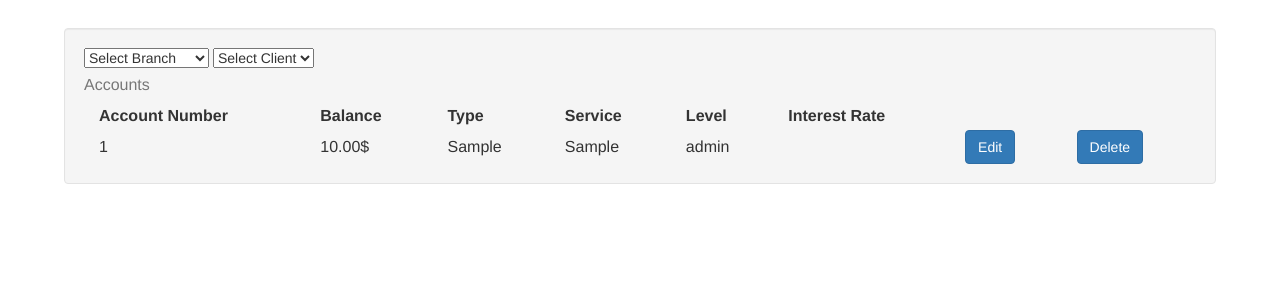
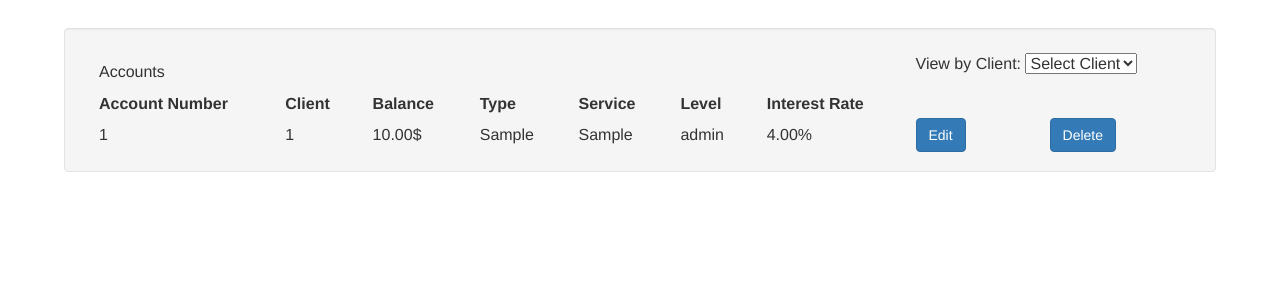
Before and after one commit to RemusCM/COMP353-MainProject, a PHP site: page /manage_accounts in a window 1280 px wide. Shown: the part 52-352 px from the top of the page. Run offline with PHP 8.4, Linux system fonts and the light colour scheme; tables that the repository leaves empty hold one stand-in row (values such as "Sample post"); data that the repository does not hold is empty.

Commit message:
View client accounts list in admin, filter by client; update account

```diff
--- a/views/manage_accounts.php
+++ b/views/manage_accounts.php
@@ -5,8 +5,12 @@ if (isset($manageAccounts)) {
     $accounts = $manageAccounts->fetchAccounts();
 }
 
-function setSession() {
+if (isset($_POST['clientSelection'])) {
+    $accounts = array_filter($accounts, "selectedClientAccount");
+}
 
+function selectedClientAccount($accounts) {
+    return ($accounts->client_id == $_POST['clientSelection']);
 }
 
 ?>
@@ -19,27 +23,33 @@ function setSession() {
         td, th { padding:5px 15px 0 15px; }
     </style>
 </head>
-<html>
+<body>
 <div class="col-md-12 well" style="position:absolute; top:10%; left:5%; width:90%;">
-
-    <select id="branchSelection" class="branch" name="branch" required>
-        <option value='' disabled selected>Select Branch</option>
-        <?php foreach($branches as $b) { ?>
-            <option value="<?php echo $b->branch_id ?>"><?php echo $b->area?>, <?php echo $b->city?></option>
-        <?php }?>
-    </select>
-
-    <select id="clientSelection" class="client" name="client" required>
-        <option value='' disabled selected>Select Client</option>
-        <?php foreach($clients as $c) { ?>
-            <option value="<?php echo $c->client_id ?>"><?php echo $c->client_id?></option>
-        <?php }?>
-    </select>
-
     <table width="100%">
-        <caption>Accounts</caption>
+        <tr>
+            <td colspan="7">Accounts</td>
+            <td colspan="2">
+                <form action="manage_accounts.php" method="POST">
+                    View by Client:
+                    <select id="clientSelection" class="client" name="clientSelection" onchange="submit()" required>
+                        <option value='' disabled selected>
+                            <?php
+                            if(isset($_POST['clientSelection'])){
+                                echo $_POST['clientSelection'];
+                            } else {
+                                ?>
+                                Select Client
+                            <?php } ?>
+                        </option>
+                        <?php foreach($clients as $c) { ?>
+                            <option value="<?php echo $c->client_id ?>"><?php echo $c->client_id?></option>
+                        <?php }?>
+                    </select>
+                </form>            </td>
+        </tr>
         <tr>
             <th>Account Number</th>
+            <th>Client</th>
             <th>Balance</th>
             <th>Type</th>
             <th>Service</th>
@@ -49,11 +59,12 @@ function setSession() {
         <?php foreach($accounts as $a) { ?>
             <tr>
                 <td><?php echo $a->account_number ?></td>
+                <td><?php echo $a->client_id?></td>
                 <td><?php echo $a->balance ?>$</td>
                 <td><?php echo $a->account_type ?></td>
                 <td><?php echo $a->service_type ?></td>
                 <td><?php echo $a->level ?></td>
-                <td><?php echo $a->interst_rate ?></td>
+                <td><?php echo $a->interest_rate ?>%</td>
                 <td><button type="button" class="btn btn-primary" data-toggle="modal" data-target="#edit<?php echo $a->account_number;?>">Edit</button></td>
                 <td><button type="button" class="btn btn-primary" data-toggle="modal" data-target="#delete<?php echo $a->account_number;?>">Delete</button></td>
             </tr>
@@ -63,7 +74,7 @@ function setSession() {
                 <div class="modal-dialog" style="width:30%;">
                     <div class="modal-content">
                         <div class="modal-body" style="padding:40px 50px;">
-                            <form role="form" method="post" action="manage_accounts.php" name="update_client" class="form-horizontal">
+                            <form role="form" method="post" action="manage_accounts.php" name="update_account" class="form-horizontal">
                                 <fieldset>
                                     <legend>Update Account: <?php echo $a->account_number?></legend>
                                     <p>
@@ -71,32 +82,28 @@ function setSession() {
                                     </p>
                                     <p>
                                         <label>Service Type</label><br>
-                                        <select id="service_type" name="service-type" required>
-                                            <option value = "banking">Banking</option>
-                                            <option value = "investment">Investment</option>
-                                            <option value = "insurance">Insurance</option>
+                                        <select id="service_type" name="service_type" required>
+                                            <option value = "Banking">Banking</option>
+                                            <option value = "Investment">Investment</option>
+                                            <option value = "Insurance">Insurance</option>
                                         </select>
                                     </p>
                                     <p>
                                         <label>Level of Banking</label><br>
                                         <select id="level" name="level" required>
-                                            <option value = "personal">Personal</option>
-                                            <option value = "business">Business</option>
-                                            <option value = "corporate">Corporate</option>
+                                            <option value = "Personal">Personal</option>
+                                            <option value = "Business">Business</option>
+                                            <option value = "Corporate">Corporate</option>
                                         </select>
                                     </p>
                                     <p>
-                                        <label>Charge Plan Option</label><br>
-                                        <select id="register_input_level" class="login_input" name="charge-plan" required>
-                                            <?php foreach($option as $o) { ?>
-                                                <option value="<?php echo $o->opt ?>"><?php echo $o->opt ?></option>
-                                            <?php }?>
-                                        </select>
+                                        <label>Interest Rate</label><br>
+                                        <input id="interest_rate" type="number" step="0.01" name="interest_rate" required />
                                     </p>
 
                                 </fieldset>
                                 <div style="padding-top: 10px;">
-                                    <input type="submit" name="update_acount" value="Update">
+                                    <input type="submit" name="update_account" value="Update">
                                     <input type="submit" data-dismiss="modal" value="Close">
                                 </div>
                             </form>
@@ -133,4 +140,5 @@ function setSession() {
     </table>
 
 </div>
+</body>
 </html>
```
